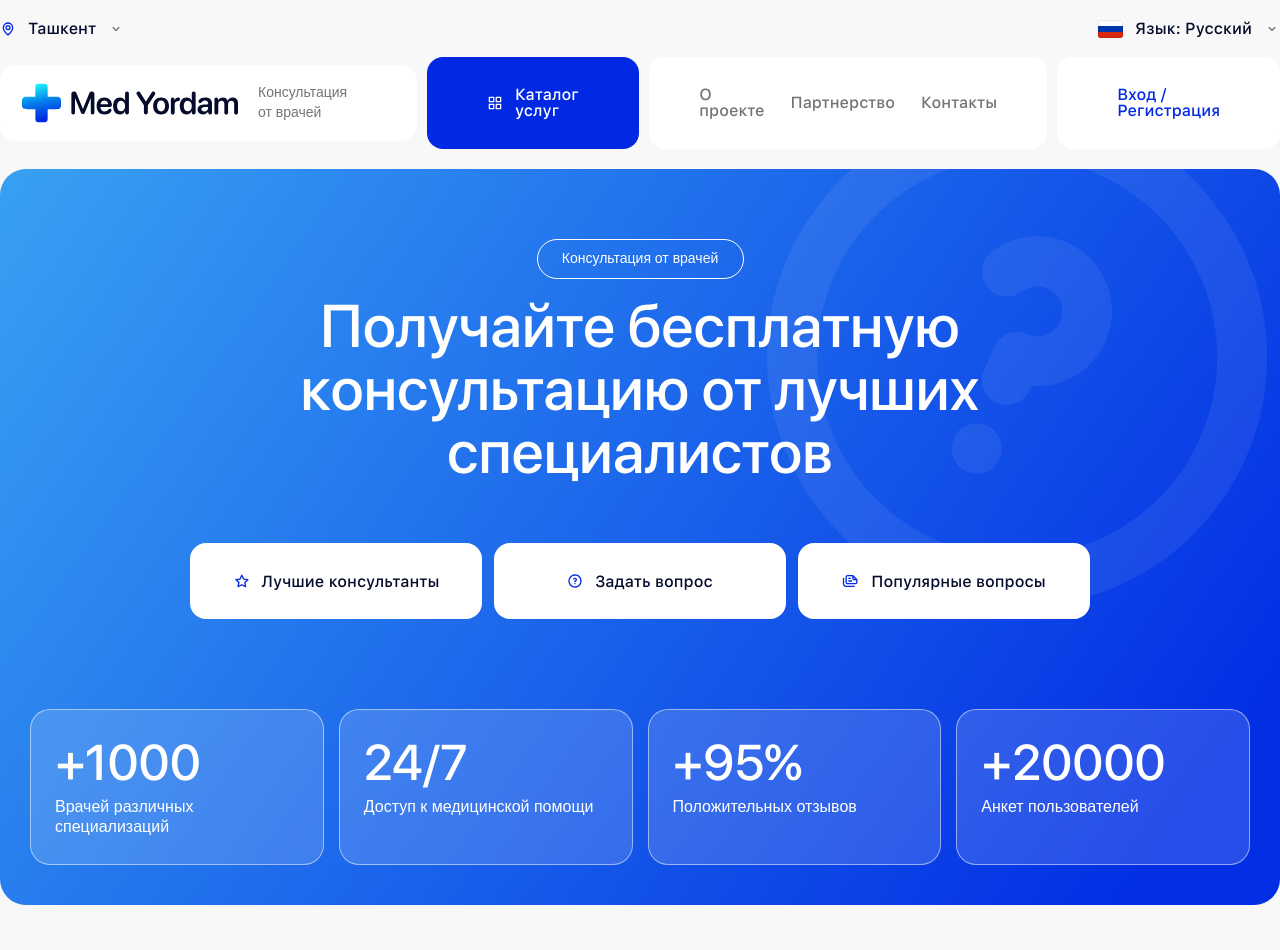
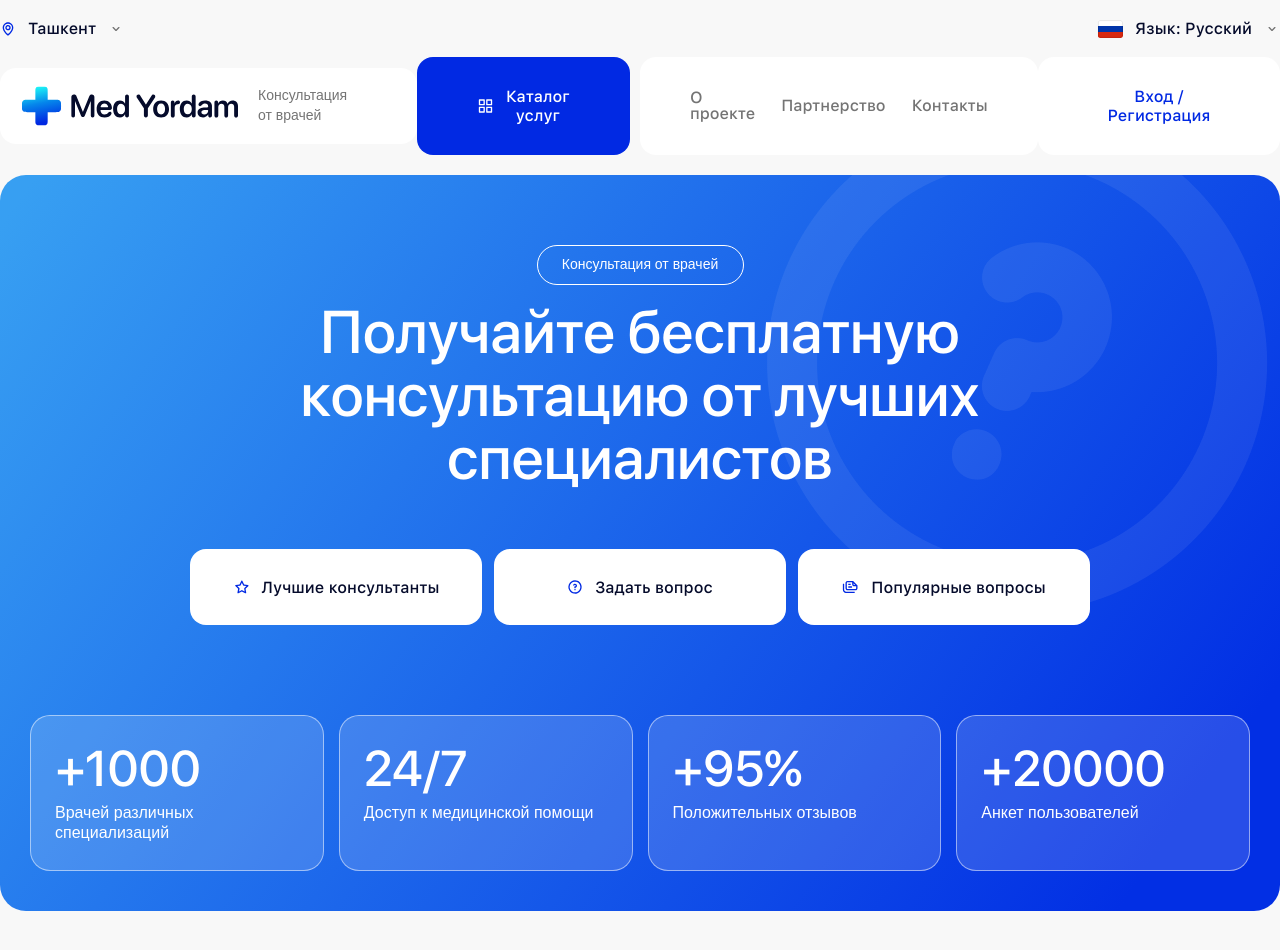
Before and after one commit to romanver777/rzltmd, a React (Vite) app: page / in a window 1280 px wide. Shown: the top 950 px of the page. Built offline with nearby package versions, Linux system fonts and the light colour scheme; a web font is replaced by a local one.

Commit message:
fix button, header buttons

```diff
--- a/src/components/button/button.jsx
+++ b/src/components/button/button.jsx
@@ -7,7 +7,15 @@ import questIcon from "../../assets/icons/question-circle.svg";
 import filesIcon from "../../assets/icons/files-landscapes-alt.svg";
 import style from "./button.module.scss";
 
-const Button = ({ type = "primary", data, icon = "", size = "m" }) => {
+const Button = ({
+  type = "primary",
+  text,
+  icon = "",
+  size = "m",
+  color = "",
+  className,
+  ...props
+}) => {
   const getIcon = (icon) => {
     switch (icon) {
       case "app":
@@ -30,6 +38,7 @@ const Button = ({ type = "primary", data, icon = "", size = "m" }) => {
     <button
       className={cn(
         style.button,
+        className,
         {
           [style.button_primary]: type === "primary",
           [style.button_accent]: type === "accent",
@@ -38,13 +47,17 @@ const Button = ({ type = "primary", data, icon = "", size = "m" }) => {
           [style.button_size_s]: size === "s",
           [style.button_size_m]: size === "m",
           [style.button_size_b]: size === "b",
+        },
+        {
+          [style.button_colorAccent]: color === "accent",
         }
       )}
+      {...props}
     >
       {icon && (
         <img src={getIcon(icon)} alt="icon" className={style.button__icon} />
       )}
-      <span className={style.button__text}>{data.text}</span>
+      <span className={style.button__text}>{text}</span>
     </button>
   );
 };
--- a/src/components/button/button.module.scss
+++ b/src/components/button/button.module.scss
@@ -7,23 +7,45 @@
   align-items: center;
   gap: 12px;
 
+  span {
+    font-family: "SF-Pro-Text";
+    font-size: 16px;
+    font-weight: 500;
+    text-decoration: underline;
+    text-decoration-color: transparent;
+    transition: text-decoration-color 0.3s;
+  }
+
+  &:hover {
+    span {
+      text-decoration: underline;
+    }
+  }
+
   &_primary {
     background-color: $color-white;
 
     span {
-      font-family: "SF-Pro-Text";
-      font-size: 16px;
-      font-weight: 500;
       color: $color-basic-black;
-      text-decoration: underline;
-      text-decoration-color: transparent;
-      transition: text-decoration-color 0.3s;
     }
 
     &:hover {
       span {
-        text-decoration: underline;
         text-decoration-color: $color-basic-black;
+      }
+    }
+  }
+
+  &_accent {
+    background-color: $color-accent-blue;
+
+    span {
+      color: $color-white;
+    }
+
+    &:hover {
+      span {
+        text-decoration-color: $color-white;
       }
     }
   }
@@ -41,6 +63,9 @@
     }
   }
 
-  &_active {
+  &_colorAccent {
+    span {
+      color: $color-accent-blue;
+    }
   }
 }
--- a/src/components/cta/cta.jsx
+++ b/src/components/cta/cta.jsx
@@ -46,7 +46,7 @@ const Cta = () => {
         <ul className={style.cta__features}>
           {features.map((item, ind) => (
             <li key={ind}>
-              <Button icon={item.icon} data={item} size="b" />
+              <Button icon={item.icon} text={item.text} size="b" />
             </li>
           ))}
         </ul>
--- a/src/components/header/header.jsx
+++ b/src/components/header/header.jsx
@@ -1,9 +1,9 @@
 import { Link } from "react-router-dom";
+import Button from "../button/button";
 import markerIcon from "../../assets/icons/map-marker.svg";
 import ruIcon from "../../assets/icons/ru.svg";
 import arrowIcon from "../../assets/icons/angle-down.svg";
 import logoIcon from "../../assets/icons/logo.svg";
-import appIcon from "../../assets/icons/apps.svg";
 import style from "./header.module.scss";
 
 const Header = () => {
@@ -36,10 +36,7 @@ const Header = () => {
           <div className={style.header__logoText}>Консультация от врачей</div>
         </div>
         <nav className={style.header__nav}>
-          <Link className={style.header__catalogLink} to="">
-            <img src={appIcon} alt="app icon" width={16} height={16} />
-            <span>Каталог услуг</span>
-          </Link>
+          <Button type="accent" text="Каталог услуг" icon="app"/>
           <ul className={style.header__menu}>
             <li className={style.header__menuItem}>
               <Link to="">О проекте</Link>
@@ -51,10 +48,8 @@ const Header = () => {
               <Link to="">Контакты</Link>
             </li>
           </ul>
-          <div className={style.header__auth}>
-            <Link to="">Вход / Регистрация</Link>
-          </div>
         </nav>
+        <Button size="m" text="Вход / Регистрация" color="accent"/>
       </div>
     </header>
   );
--- a/src/components/header/header.module.scss
+++ b/src/components/header/header.module.scss
@@ -40,7 +40,7 @@
   &__main {
     display: flex;
     align-items: center;
-    gap: 10px;
+    justify-content: space-between;
   }
 
   &__logoWrap {
@@ -68,20 +68,6 @@
     gap: 10px;
   }
 
-  &__catalogLink {
-    display: flex;
-    align-items: center;
-    gap: 12px;
-    padding: 30px 60px;
-    border-radius: 16px;
-    color: $color-white;
-    background-color: $color-accent-blue;
-
-    span {
-      font-weight: 500;
-    }
-  }
-
   &__menu {
     display: flex;
     align-items: center;
@@ -97,17 +83,4 @@
       color: $color-basic-grey;
     }
   }
-
-  &__auth {
-    display: flex;
-    align-items: center;
-    padding: 30px 60px;
-    border-radius: 16px;
-    background-color: $color-white;
-
-    a {
-      font-weight: 500;
-      color: $color-accent-blue;
-    }
-  }
 }
```
